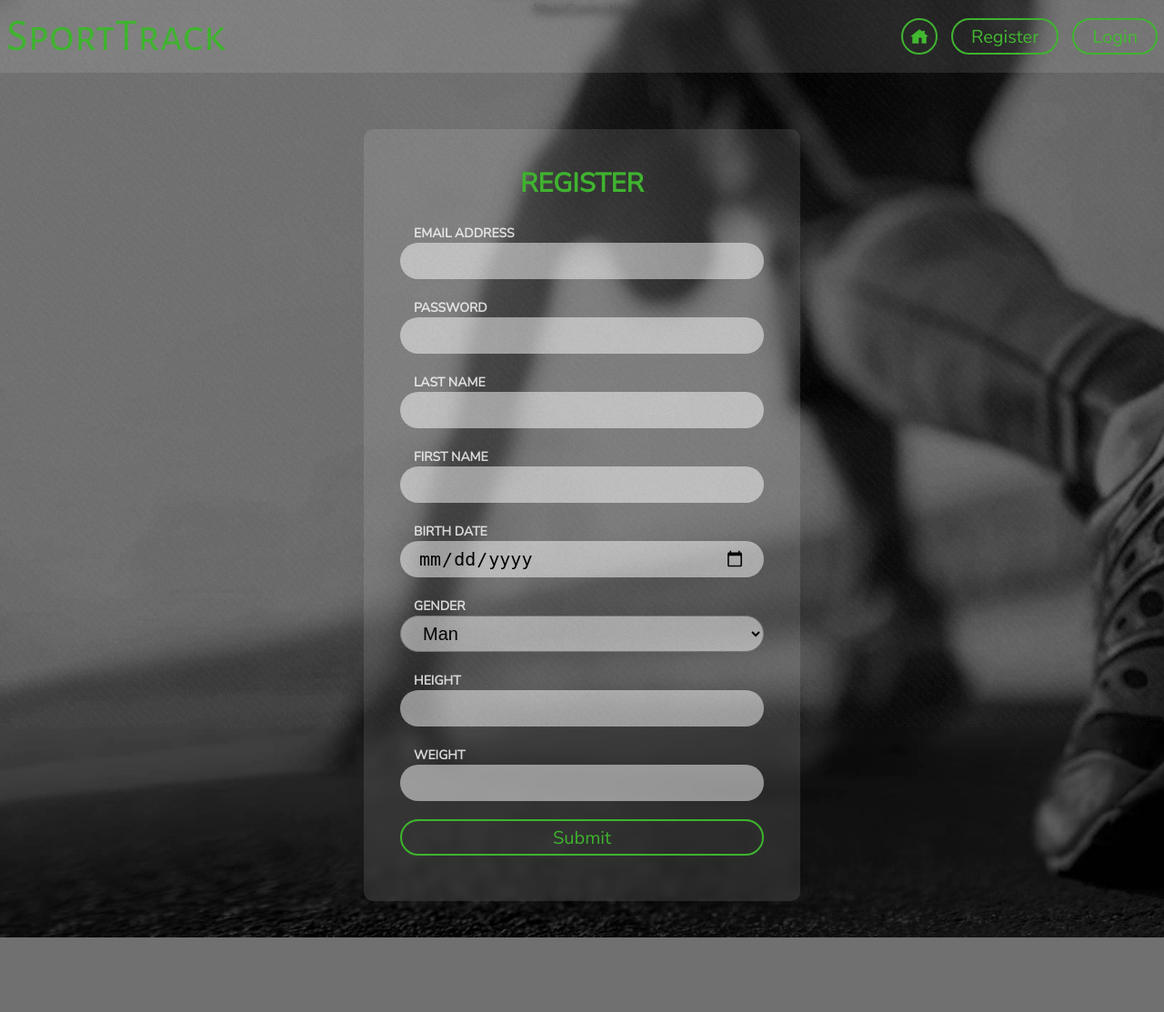
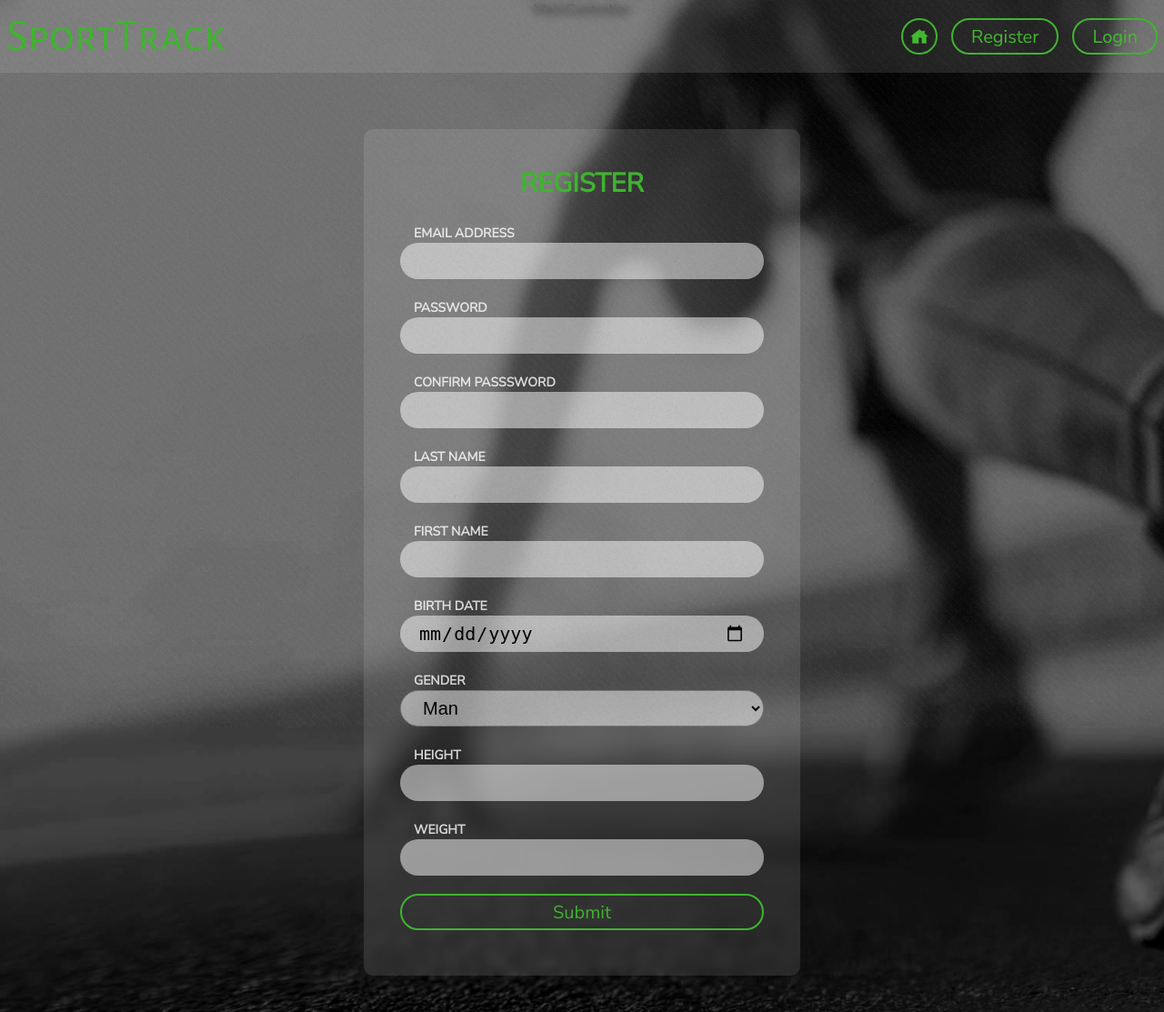
Before and after one commit to Dyskal/SportTrack, a PHP site: page /index.php?page=register in a window 1280 px wide. Shown: the whole page at 91% size. Before the commit the page ends 1031 px from the top, so only its background shows below. Run offline with PHP 8.4, Linux system fonts and the light colour scheme; the visitor is signed in with stand-in values (Sample User, id 1).

Commit message:
add password confirmation

```diff
--- a/view/register.php
+++ b/view/register.php
@@ -28,9 +28,11 @@
     <h2>Register</h2>
     <form action="./controller/AddUserController.php" method="post">
         <label for="mail">Email address</label>
-                <input class="input" id="mail" name="mail" required type="text"/>
-                <label for="password">Password</label>
-                <input class="input" id="password" minlength="8" name="password" required type="password"/>
+        <input class="input" id="mail" name="mail" required type="text"/>
+        <label for="password">Password</label>
+        <input class="input" id="password" minlength="8" name="password" required type="password"/>
+        <label for="confirm-passsword">Confirm passsword</label>
+        <input class="input" id="confirm_password" minlength="8" name="confirm_password" required type="password"/>
         <label for="lname">Last name</label>
         <input class="input" id="lname" name="lname" required type="text"/>
         <label for="fname">First name</label>
@@ -65,5 +67,23 @@
         <input class="button right" type="submit" value="Submit"/>
     </form>
 </div>
+<script>
+
+    var password = document.getElementById("password")
+        , confirm_password = document.getElementById("confirm_password");
+
+    function validatePassword() {
+        if (password.value != confirm_password.value) {
+            confirm_password.setCustomValidity("Passwords Don't Match");
+        } else {
+            confirm_password.setCustomValidity('');
+        }
+    }
+
+    password.onchange = validatePassword;
+    confirm_password.onkeyup = validatePassword;
+
+
+</script>
 </body>
 </html>
```
Also changed, not shown: sql/sport_track.db.
